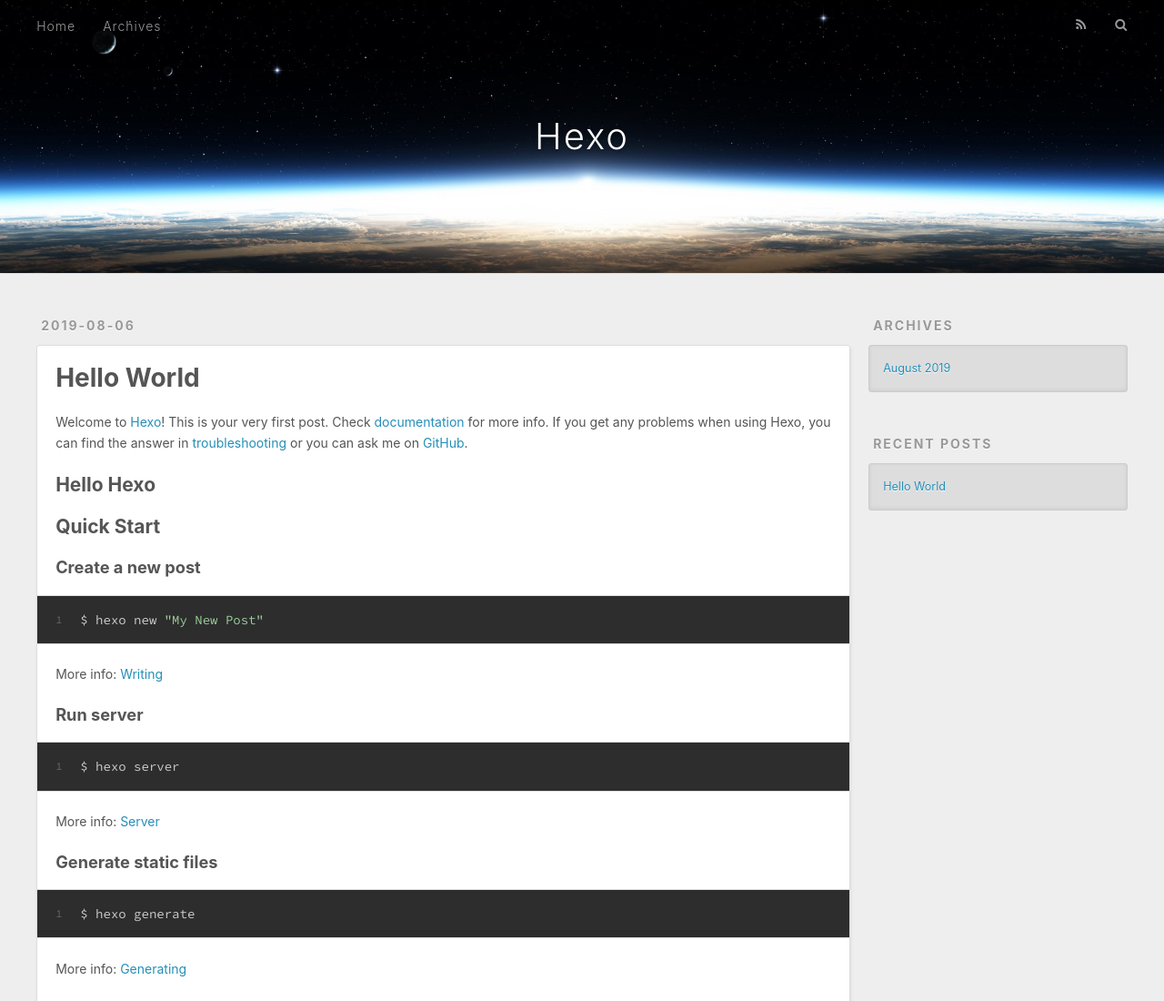
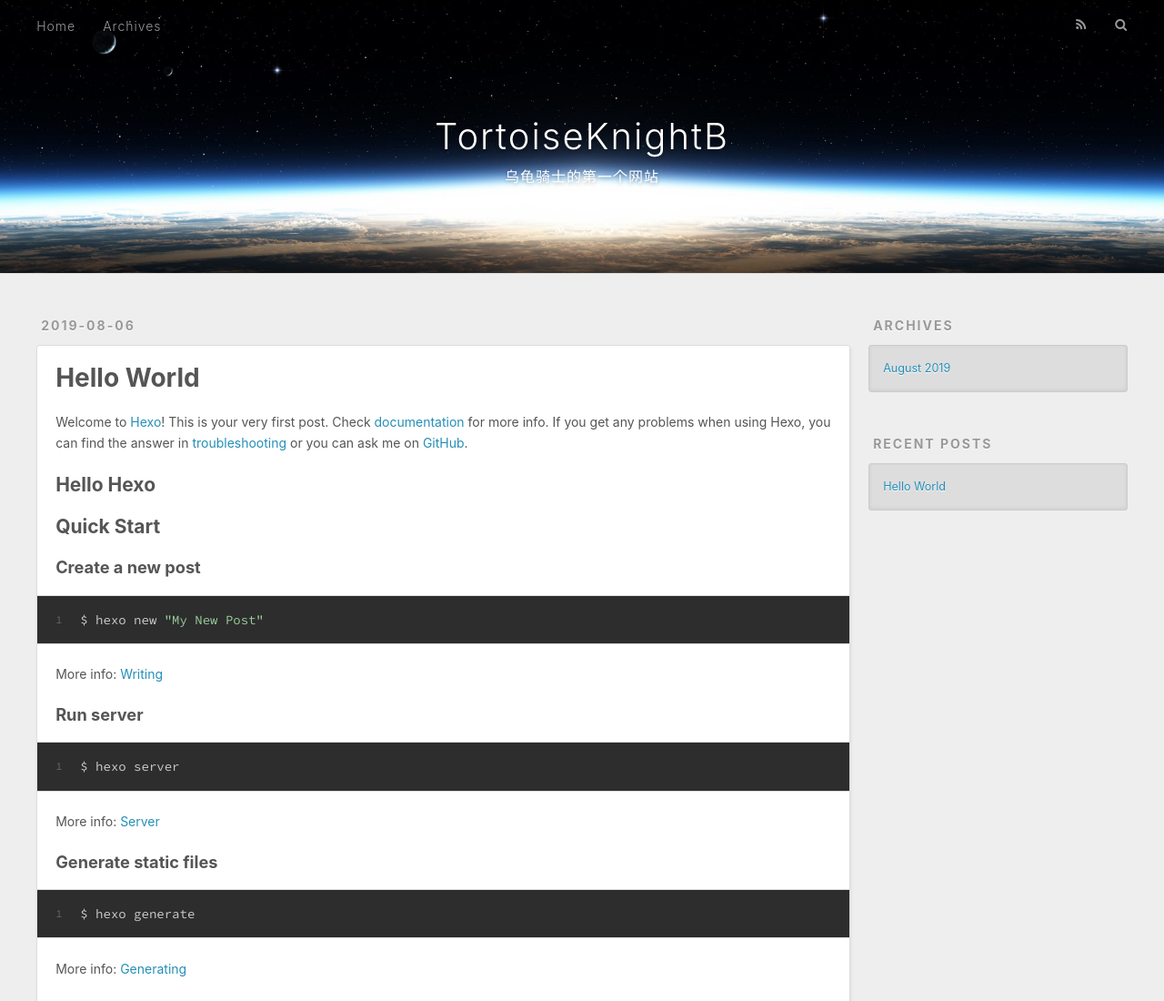
Before and after one commit to TortoiseKnightB/TortoiseKnightB.github.io, a plain HTML site: page index.html in a window 1280 px wide. Shown: the top 1100 px of the page at 91% size. Drawn offline with nearby package versions, Linux system fonts and the light colour scheme.

Commit message:
Site updated: 2019-08-07 11:58:19

```diff
--- a/index.html
+++ b/index.html
@@ -5,17 +5,17 @@
 
 
 
-  <title>Hexo</title>
+  <title>TortoiseKnightB</title>
   <meta name="viewport" content="width=device-width, initial-scale=1, maximum-scale=1">
   <meta property="og:type" content="website">
-<meta property="og:title" content="Hexo">
+<meta property="og:title" content="TortoiseKnightB">
 <meta property="og:url" content="https://TortoiseKnightB.github.io/index.html">
-<meta property="og:site_name" content="Hexo">
+<meta property="og:site_name" content="TortoiseKnightB">
 <meta property="og:locale" content="default">
 <meta name="twitter:card" content="summary">
-<meta name="twitter:title" content="Hexo">
+<meta name="twitter:title" content="TortoiseKnightB">
 
-    <link rel="alternate" href="/atom.xml" title="Hexo" type="application/atom+xml">
+    <link rel="alternate" href="/atom.xml" title="TortoiseKnightB" type="application/atom+xml">
 
 
     <link rel="icon" href="/favicon.png">
@@ -34,8 +34,12 @@
   <div id="header-outer" class="outer">
     <div id="header-title" class="inner">
       <h1 id="logo-wrap">
-        <a href="/" id="logo">Hexo</a>
+        <a href="/" id="logo">TortoiseKnightB</a>
       </h1>
+
+        <h2 id="subtitle-wrap">
+          <a href="/" id="subtitle">乌龟骑士的第一个网站</a>
+        </h2>
 
     </div>
     <div id="header-inner" class="inner">
@@ -65,7 +69,7 @@
     <article id="post-hello-world" class="article article-type-post" itemscope itemprop="blogPost">
   <div class="article-meta">
     <a href="/2019/08/06/hello-world/" class="article-date">
-  <time datetime="2019-08-06T13:58:04.455Z" itemprop="datePublished">2019-08-06</time>
+  <time datetime="2019-08-06T15:26:27.759Z" itemprop="datePublished">2019-08-06</time>
 </a>
 
   </div>
@@ -101,7 +105,7 @@
 
     </div>
     <footer class="article-footer">
-      <a data-url="https://TortoiseKnightB.github.io/2019/08/06/hello-world/" data-id="cjyzxnfg20000tsugaeoc2zfb" class="article-share-link">Share</a>
+      <a data-url="https://TortoiseKnightB.github.io/2019/08/06/hello-world/" data-id="cjyzz6npk00007kugwwycka2i" class="article-share-link">Share</a>
 
 
     </footer>
```
Also changed, not shown: 2019/08/06/hello-world/index.html (+10 -6 lines), archives/2019/08/index.html (+11 -7 lines), archives/2019/index.html (+11 -7 lines), archives/index.html (+11 -7 lines).
